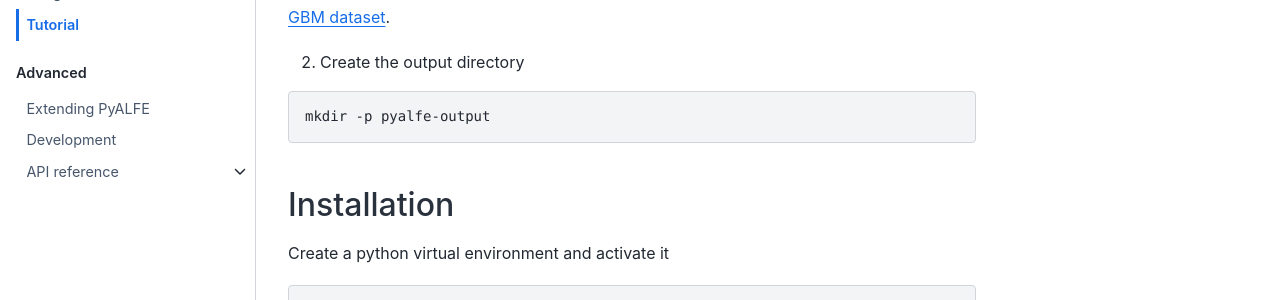
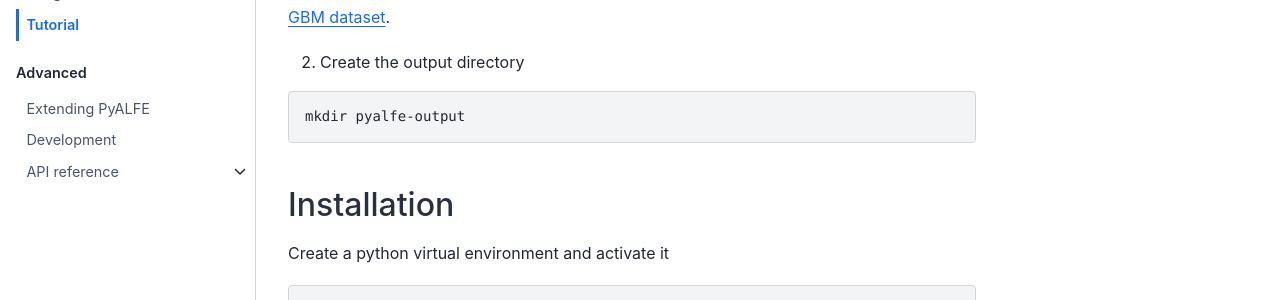
Before and after one commit to reghbali/pyalfe, a Jupyter Book: the page built from docs/guides/tutorial.md, in a window 1280 px wide and 900 px high. Shown: the part 444-744 px from the top of the window. Built offline with Jupyter Book 1.0.4 settings and Sphinx 7.4.7 and the Sphinx Book theme 1.1.4, drawn with Linux system fonts in a browser that asks for light colours.

````diff
--- a/docs/guides/tutorial.md
+++ b/docs/guides/tutorial.md
@@ -16,7 +16,7 @@ taken from the [UPenn-GBM dataset](https://www.nature.com/articles/s41597-022-01
 
 2. Create the output directory
 ```bash
-mkdir -p pyalfe-output
+mkdir pyalfe-output
 ```
 
 ## Installation
````
